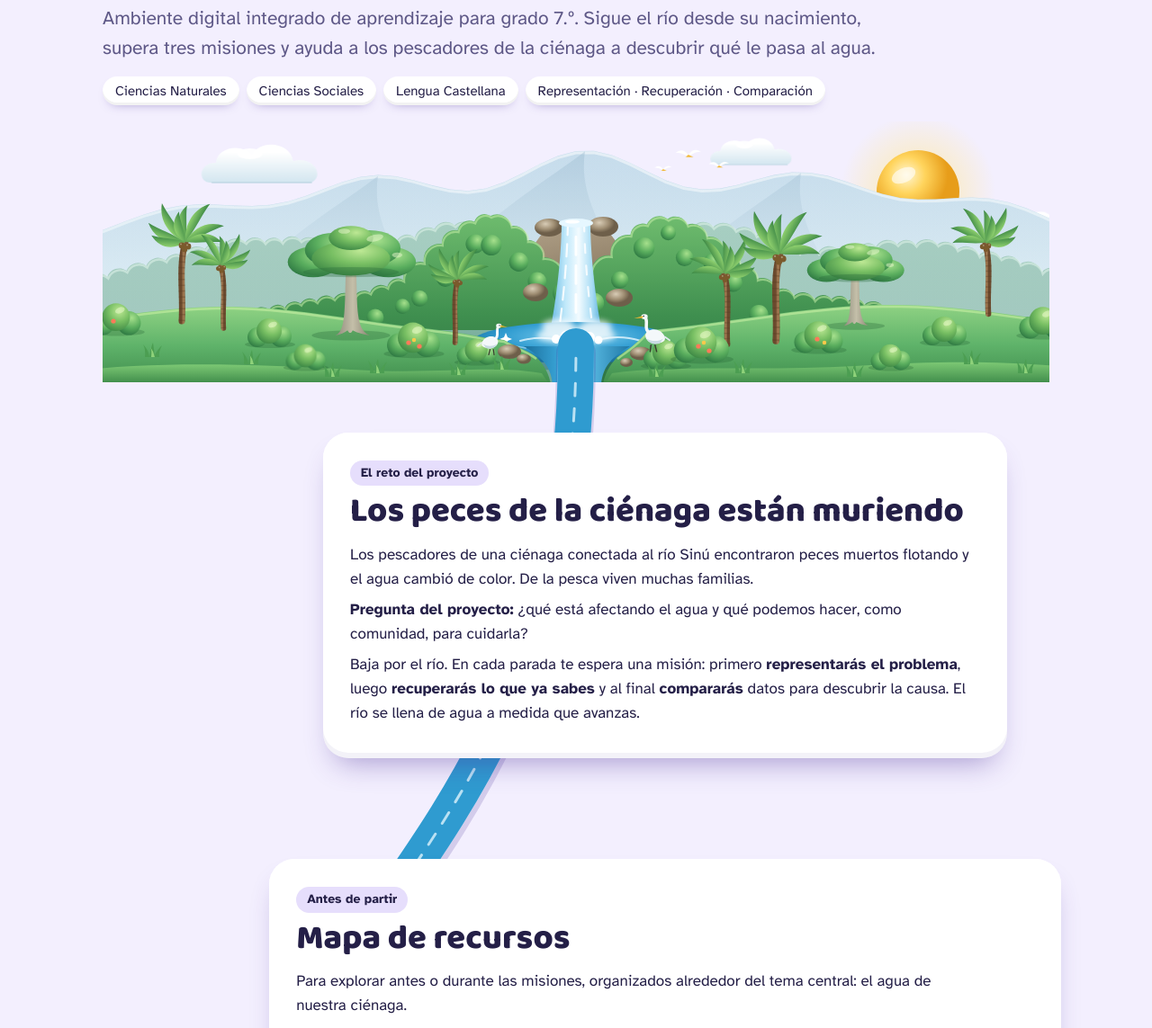
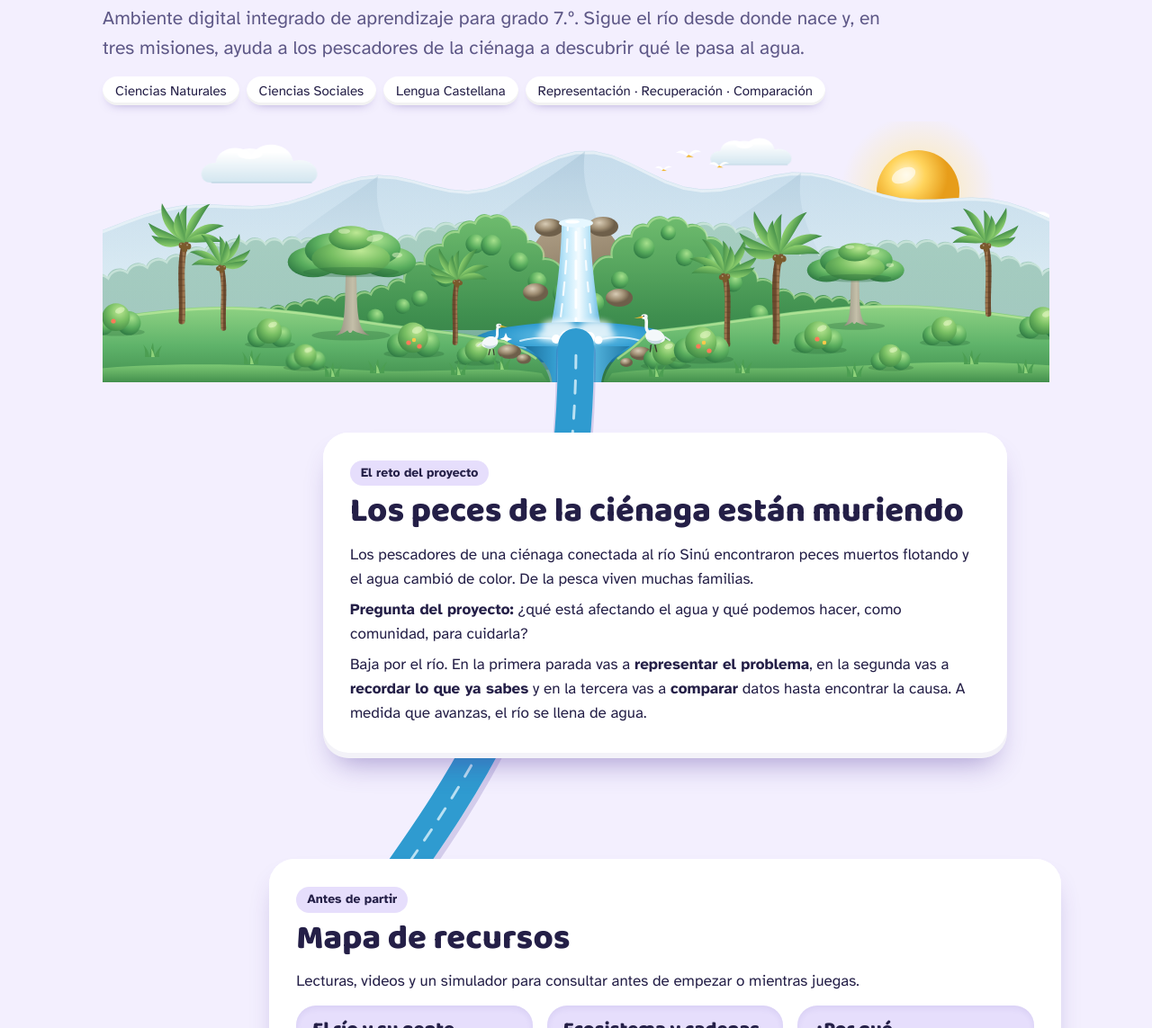
Before and after one commit to juansebastianparranoriega3-hub/expedicion-sinu, a plain HTML site: page index.html in a window 1280 px wide. Shown: the part 216-1359 px from the top of the page at 90% size. Drawn offline with Linux system fonts and the light colour scheme.

Commit message:
Humaniza los textos del ambiente

```diff
--- a/index.html
+++ b/index.html
@@ -202,7 +202,7 @@ footer{text-align:center;color:var(--muted);font-size:14px;padding:10px 16px 40p
 
 <section class="hero">
   <h1>Expedición Sinú: guardianes del agua</h1>
-  <p class="lead">Ambiente digital integrado de aprendizaje para grado 7.º. Sigue el río desde su nacimiento, supera tres misiones y ayuda a los pescadores de la ciénaga a descubrir qué le pasa al agua.</p>
+  <p class="lead">Ambiente digital integrado de aprendizaje para grado 7.º. Sigue el río desde donde nace y, en tres misiones, ayuda a los pescadores de la ciénaga a descubrir qué le pasa al agua.</p>
   <div class="tags"><span class="tag">Ciencias Naturales</span><span class="tag">Ciencias Sociales</span><span class="tag">Lengua Castellana</span><span class="tag">Representación · Recuperación · Comparación</span></div>
   <div class="scene" aria-hidden="true">
     <svg viewBox="0 0 1100 290" preserveAspectRatio="xMidYMax slice">
@@ -348,7 +348,7 @@ footer{text-align:center;color:var(--muted);font-size:14px;padding:10px 16px 40p
       <h2>Los peces de la ciénaga están muriendo</h2>
       <p>Los pescadores de una ciénaga conectada al río Sinú encontraron peces muertos flotando y el agua cambió de color. De la pesca viven muchas familias.</p>
       <p><strong>Pregunta del proyecto:</strong> ¿qué está afectando el agua y qué podemos hacer, como comunidad, para cuidarla?</p>
-      <p>Baja por el río. En cada parada te espera una misión: primero <strong>representarás el problema</strong>, luego <strong>recuperarás lo que ya sabes</strong> y al final <strong>compararás</strong> datos para descubrir la causa. El río se llena de agua a medida que avanzas.</p>
+      <p>Baja por el río. En la primera parada vas a <strong>representar el problema</strong>, en la segunda vas a <strong>recordar lo que ya sabes</strong> y en la tercera vas a <strong>comparar</strong> datos hasta encontrar la causa. A medida que avanzas, el río se llena de agua.</p>
     </div>
   </div>
 
@@ -356,7 +356,7 @@ footer{text-align:center;color:var(--muted);font-size:14px;padding:10px 16px 40p
     <div class="card clay intro reveal">
       <span class="kicker">Antes de partir</span>
   <h2>Mapa de recursos</h2>
-  <p>Para explorar antes o durante las misiones, organizados alrededor del tema central: el agua de nuestra ciénaga.</p>
+  <p>Lecturas, videos y un simulador para consultar antes de empezar o mientras juegas.</p>
   <div class="res">
     <div class="resbox"><h3>El río y su gente</h3><ul>
       <li><a href="https://es.wikipedia.org/wiki/R%C3%ADo_Sin%C3%BA">Lectura: el río Sinú</a></li>
@@ -544,7 +544,7 @@ const S1=sorter($('#s1'),P1,C1);
 $('#c1').onclick=()=>{const r=S1.check();
   if(r.left){sheet('#f1',false,`Te faltan ${r.left} notas`,'<p>Ubica todas las notas antes de comprobar.</p>');return}
   award('m1',r.ok/r.total*20);
-  if(r.ok==r.total){finish(1);sheet('#f1',true,'¡Problema bien representado! +20 XP','<p>Ya tienes el mapa del problema: sabes de dónde partes, a dónde quieres llegar, qué debes averiguar y qué condiciones respetar.</p>',['Seguir el río',()=>location.hash='m2'])}
+  if(r.ok==r.total){finish(1);sheet('#f1',true,'¡Problema bien representado! +20 XP','<p>Ahora sabes de dónde partes, a dónde quieres llegar, qué te falta averiguar y qué condiciones debe cumplir la solución.</p>',['Seguir el río',()=>location.hash='m2'])}
   else sheet('#f1',false,`${r.ok} de 8 bien ubicadas`,'<p>Pista: ¿la nota cuenta algo que ya ocurrió, algo que deseamos, una pregunta o una condición? Las preguntas siempre son incógnitas.</p><p>Mueve las marcadas con ✗ y vuelve a comprobar.</p>')};
 $('#r1').onclick=()=>{S1.reset();$('#f1').innerHTML=''};
 
@@ -556,7 +556,7 @@ $('#k2').onclick=()=>{if(words($('#t2k').value)<5){sheet('#f2',false,'Escribe un
 $('#c2').onclick=()=>{const r=S2.check();
   if(r.left){sheet('#f2',false,`Te faltan ${r.left} habitantes`,'<p>Ubica a todos antes de comprobar.</p>');return}
   award('m2',r.ok/r.total*20);
-  if(r.ok==8){finish(2);sheet('#f2',true,'¡Censo perfecto! +20 XP',`<p>Este conocimiento es la clave del problema: las algas son productoras, y cuando mueren, los descomponedores (bacterias) gastan el oxígeno del agua.</p><p>Compara con lo que escribiste al inicio: “${esc($('#t2k').value.trim().slice(0,140))}”. ¿Lo recordabas así?</p>`,['Seguir el río',()=>location.hash='m3'])}
+  if(r.ok==8){finish(2);sheet('#f2',true,'¡Censo perfecto! +20 XP',`<p>Esto te va a servir en la próxima misión: las algas son productoras y, cuando mueren, las bacterias que las descomponen gastan el oxígeno del agua.</p><p>Al inicio escribiste: “${esc($('#t2k').value.trim().slice(0,140))}”. ¿Se parece a lo que acabas de hacer?</p>`,['Seguir el río',()=>location.hash='m3'])}
   else sheet('#f2',false,`${r.ok} de 8 bien ubicados`,'<p>Revisa los marcados con ✗: pregúntate “¿fabrica su alimento, se come a otros o descompone restos?”.</p>')};
 $('#r2').onclick=()=>{S2.reset();$('#f2').innerHTML=''};
 
```
